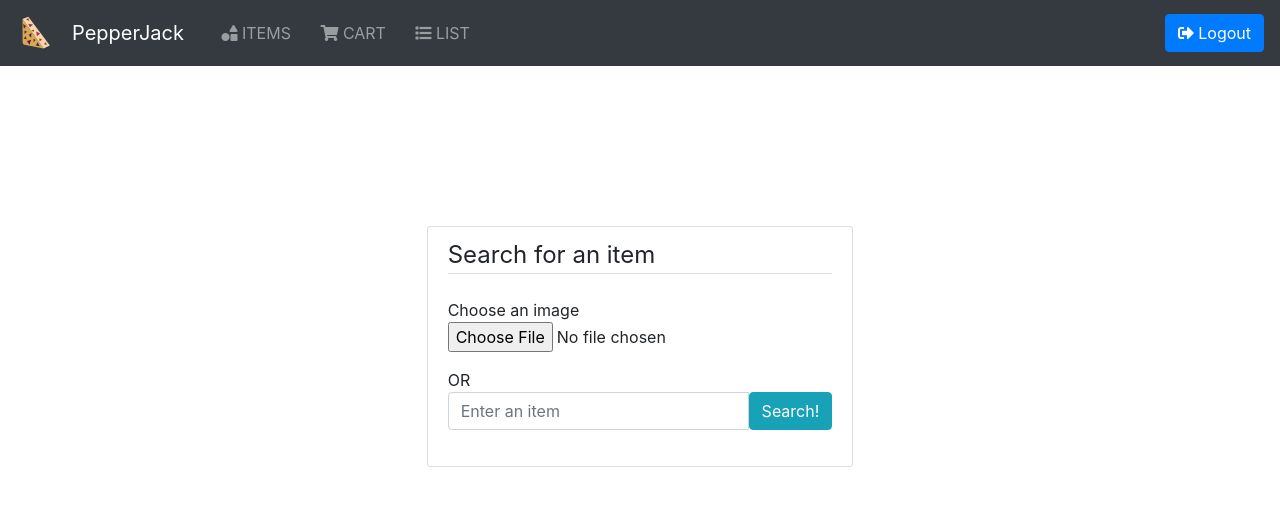
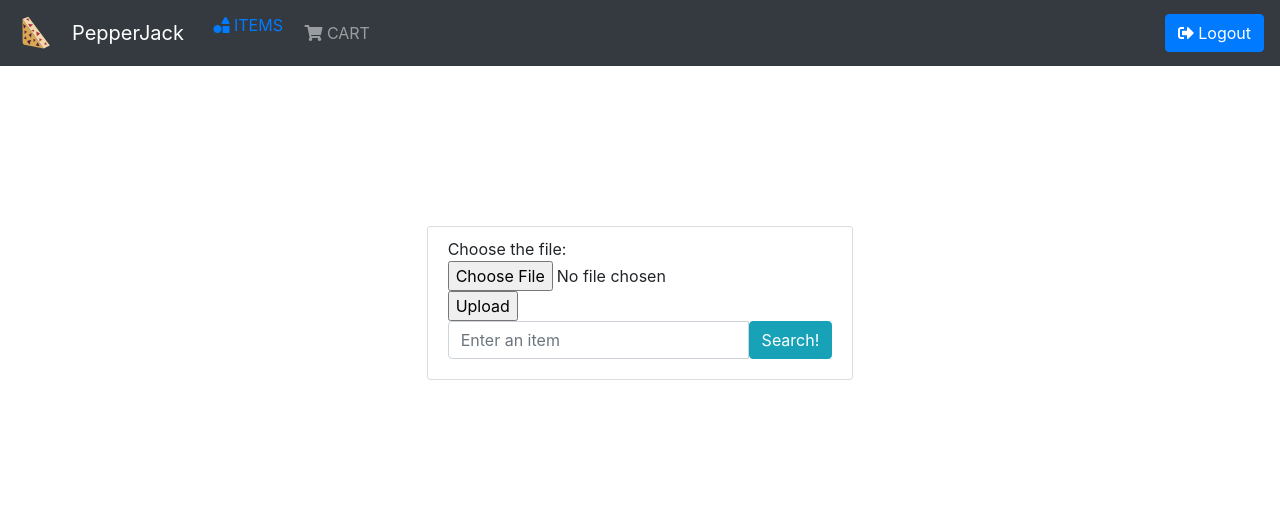
Before and after one commit to klxu03/StoreScanner, a Flask app: page /item in a window 1280 px wide. Shown: the top 506 px of the page. Run offline with Flask 2, Linux system fonts and the light colour scheme; some libraries are stand-ins or nearby versions.

Commit message:
Added image upload

```diff
--- a/flask_app/store/routes.py
+++ b/flask_app/store/routes.py
@@ -1,3 +1,4 @@
+import os
 from store import app
 from flask import render_template, url_for, session, request, redirect
 from store.form import ItemForm
@@ -64,9 +65,13 @@ def shoppinglist():
         session['shoppinglist'].append()
     return render_template("shoppinglist.html")
 
-@app.route('/scan')
-def scan():
-    return render_template("scan.html")
+@app.route("/handleUpload", methods=['POST'])
+def handleFileUpload():
+    if 'photo' in request.files:
+        photo = request.files['photo']
+        if photo.filename != '':
+            photo.save(os.path.join('./store/image-upload', photo.filename))
+    return redirect(url_for('fileFrontPage'))
 
 @app.route('/')
 def home():
--- a/flask_app/store/templates/itemSearch.html
+++ b/flask_app/store/templates/itemSearch.html
@@ -1,23 +1,20 @@
 {% extends "layout.html" %}
 {% block item %}
 <div class="col-md-4 offset-md-4 login-form">
-    <form method="POST" action="{{ url_for('item') }}">
+    <form action="/handleUpload" method="post" enctype="multipart/form-data">
         {{ form.csrf_token }}
-        </fieldset>
-        <fieldset class="form-group">
-            <legend class="border-bottom mb-4">Search for an item</legend>
-            Choose an image
-            <div class="form-group">
-                {{ form.picture(class="", accpet="image/jpeg, image/png")}}
-            </div>
-            OR
+        Choose the file: <input type="file" name="photo"/><BR>
+            <input type="submit" value="Upload"/>
+
         <div class="input-group" >
             {{ form.item(class="form-control form-contol-lg")}}
             <span class="input-group-btn">
                 {{ form.submit(class="btn btn-info go inline", id='submit') }}
             </span>
         </div>
-        </fieldset>
     </form>
+
+
+
 </div>
 {% endblock %}
--- a/flask_app/store/templates/layout.html
+++ b/flask_app/store/templates/layout.html
@@ -19,13 +19,10 @@
             <div class="collapse navbar-collapse">
                 <ul class="navbar-nav mr-auto">
                     <li class="nav-item">
-                        <a class="nav-link" href="{{url_for('item')}}" id='itemBar'>&nbsp;&nbsp;&nbsp;<i class="fas fa-shapes"></i>&nbsp;ITEMS</a>
+                        <a class="nav-l ink" href="{{url_for('item')}}" id='itemBar'>&nbsp;&nbsp;&nbsp;<i class="fas fa-shapes"></i>&nbsp;ITEMS</a>
                     </li>
                     <li class="nav-item">
                         <a class="nav-link navbar-right" href="{{url_for('cart')}}" id='cartBar'>&nbsp;&nbsp;&nbsp;<i class="fas fa-shopping-cart"></i>&nbsp;CART</a>
-                    </li>
-                    <li class="nav-item">
-                        <a class="nav-link navbar-right" href="{{url_for('shoppinglist')}}" id='cartBar'>&nbsp;&nbsp;&nbsp;<i class="fas fa-list"></i>&nbsp;LIST</a>
                     </li>
                 </ul>
                 <ul class="navbar-nav ml-auto">
```
Also changed, not shown: flask_app/store/db.py (added, +13 -0 lines). Lines whose indentation alone changed are shown as unchanged.
